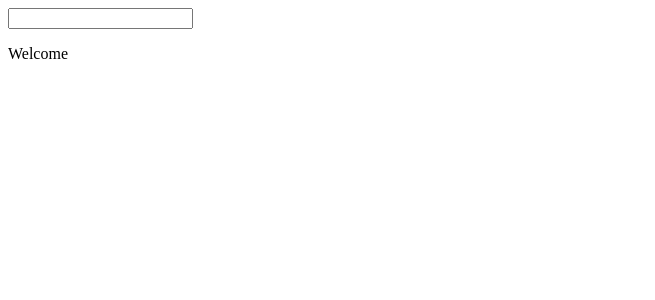
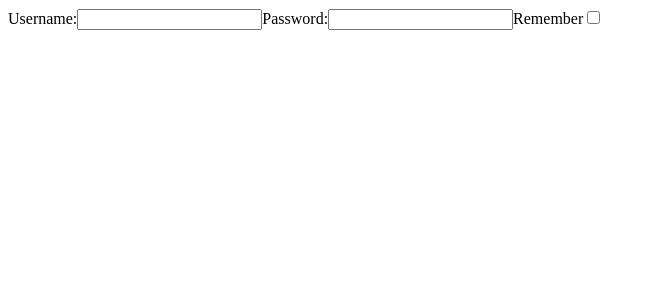
Before and after one commit to GabrieleMurgia/react-exercises, a React (Create React App) app: page / in a window 1280 px wide. Shown: the top 300 px of the page, without its empty margins (0-655 px from the left). Built offline with nearby package versions, Linux system fonts and the light colour scheme.

Commit message:
forms-02

```diff
--- a/src/App.jsx
+++ b/src/App.jsx
@@ -1,11 +1,25 @@
 import React from "react";
 
 
-export class Welcome extends React.Component{
+export class Login extends React.Component{
+
+    state = {
+        username:"",
+        password:"",
+        checkbox:"",
+    }
+
     render(){
-        return(
-            <p>Welcome {this.props.name}</p>
-        )
+        return <div>
+
+                <label for="username">Username:</label>
+                <input for="username"></input>
+                <label for="password">Password:</label>
+                <input id="password"></input>
+                <label for="rememberCheckbox">Remember</label>
+                <input id="rememberCheckbox" type="checkbox"></input>
+
+               </div>
     }
 }
 
@@ -13,22 +27,6 @@ export class Welcome extends React.Component{
 export class App extends React.Component{
     render(){
 
-        return <InteractiveWelcome></InteractiveWelcome>
+        return <Login></Login>
     }
 }
-
-export class InteractiveWelcome extends React.Component{
-    state = {
-        username:"",
-    }
-    handleUsername = (event)=>{
-        this.setState({username:event.target.value})
-    }
-    render(){
-        return  <div>
-                <input onChange={this.handleUsername}></input>
-                <Welcome name={this.state.username}></Welcome>
-                </div>
-    }
-
-}
```
